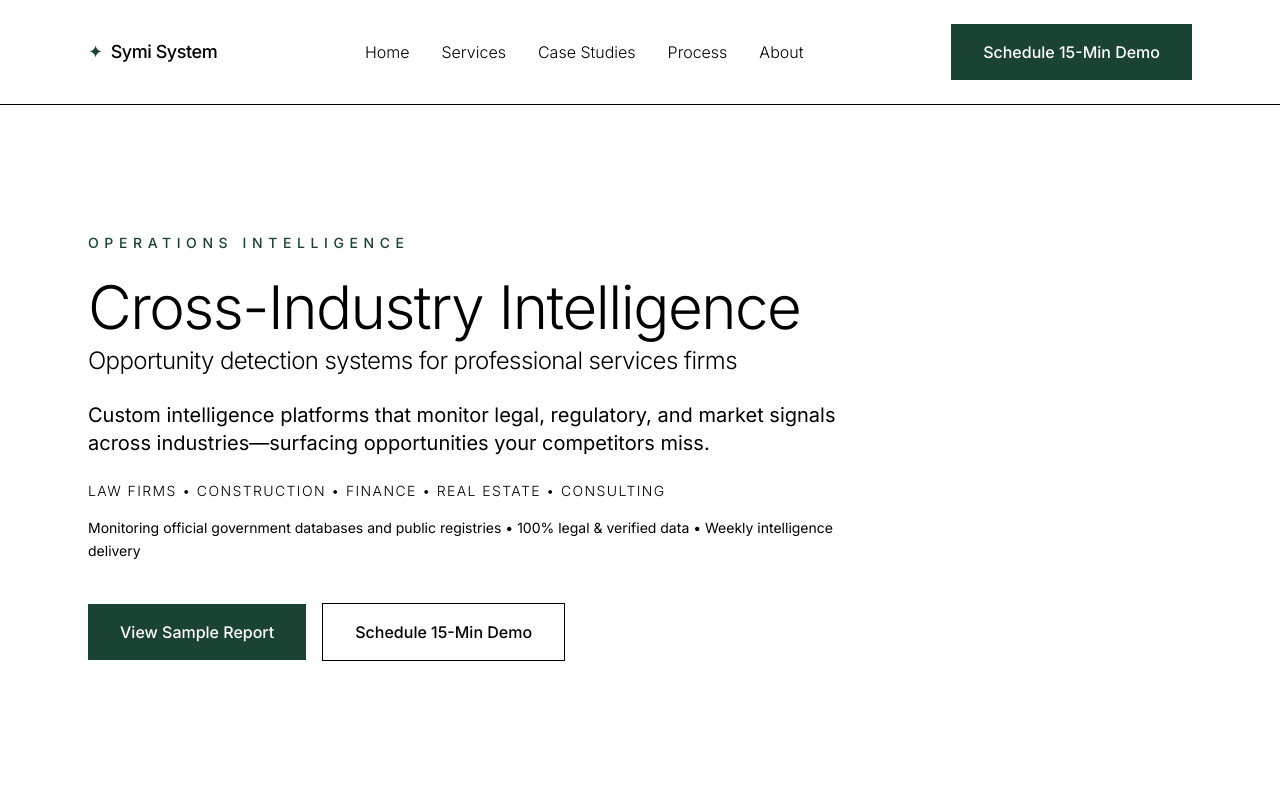
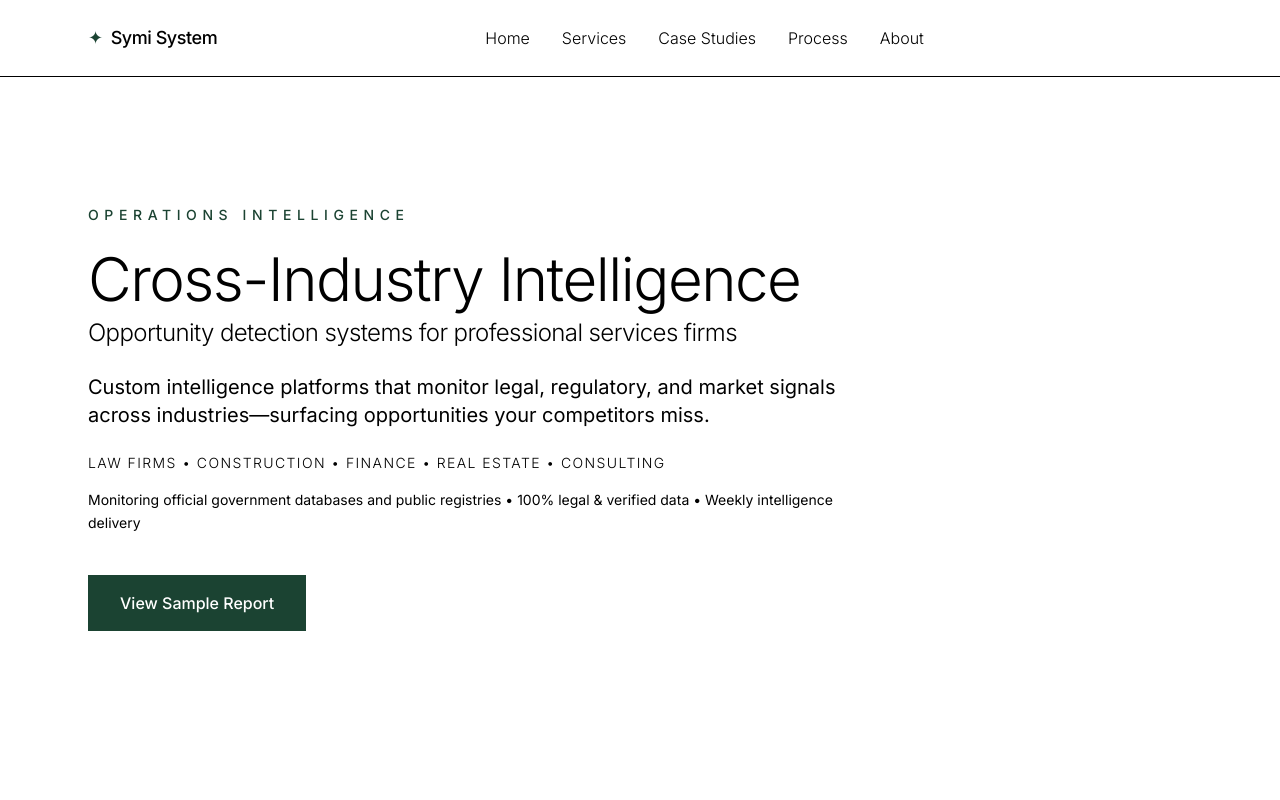
Before and after one commit to echofield/symi-final-project, a Next.js app: page / in a window 1280 px wide. Shown: the top 800 px of the page. Built offline with nearby package versions, Linux system fonts and the light colour scheme.

Commit message:
CTA: remove header demo button; update CTAs to /contact

```diff
--- a/src/app/about/page.js
+++ b/src/app/about/page.js
@@ -56,7 +56,7 @@ export default function AboutPage() {
               We collaborate with founders and operators who need software that mirrors their methodology and client
               experience.
             </p>
-            <Link href="/contact" className="btn btn-primary mt-6">Schedule 15-Min Demo</Link>
+            <Link href="/contact" className="btn btn-primary mt-6">Request Intelligence Analysis</Link>
           </div>
         </div>
       </section>
--- a/src/app/case-studies/page.js
+++ b/src/app/case-studies/page.js
@@ -83,7 +83,7 @@ export default function CaseStudiesPage() {
           <div className="rounded-none border border-black bg-white p-10 text-center">
             <h2 className="text-3xl font-light tracking-tight text-black">Build your cross-industry intelligence platform</h2>
             <p className="mt-4 text-lg text-black">We partner with professional services firms to surface opportunities across legal, regulatory, and market signals.</p>
-            <Link href="/contact" className="btn btn-primary mt-6">Schedule 15-Min Demo</Link>
+            <Link href="/contact" className="btn btn-primary mt-6">View Sample Report</Link>
           </div>
         </div>
       </section>
--- a/src/app/page.js
+++ b/src/app/page.js
@@ -79,7 +79,6 @@ export default function HomePage() {
             </motion.div>
             <motion.div variants={staggerItem} className="mt-10 flex flex-wrap items-center gap-4">
               <Link href="/contact" className="btn btn-primary">View Sample Report</Link>
-              <Link href="/contact" className="border border-black bg-white text-black hover:opacity-80 btn" >Schedule 15-Min Demo</Link>
             </motion.div>
           </motion.div>
         </div>
--- a/src/app/process/page.js
+++ b/src/app/process/page.js
@@ -60,7 +60,7 @@ export default function ProcessPage() {
             <p className="mt-4 text-lg text-black">
               Share where your process is breaking down and we’ll recommend a phased roadmap with clear deliverables.
             </p>
-            <Link href="/contact" className="btn btn-primary mt-6">Schedule 15-Min Demo</Link>
+            <Link href="/contact" className="btn btn-primary mt-6">Request Intelligence Analysis</Link>
           </div>
         </div>
       </section>
--- a/src/app/services/page.js
+++ b/src/app/services/page.js
@@ -79,7 +79,7 @@ export default function ServicesPage() {
           <div className="rounded-none border border-black bg-white p-10 text-center">
             <h2 className="text-3xl font-light tracking-tight text-black">Ready to see a sample report?</h2>
             <p className="mt-4 text-lg text-black">Request a free sample intelligence report tailored to your sector.</p>
-            <Link href="/contact" className="btn btn-primary mt-6">Schedule 15-Min Demo</Link>
+            <Link href="/contact" className="btn btn-primary mt-6">Request Intelligence Analysis</Link>
           </div>
         </div>
       </section>
--- a/src/components/SiteHeader.js
+++ b/src/components/SiteHeader.js
@@ -25,9 +25,7 @@ export default function SiteHeader() {
             </Link>
           ))}
         </nav>
-        <div className="flex items-center gap-4">
-          <Link href="/contact" className="btn btn-primary">Schedule 15-Min Demo</Link>
-        </div>
+        <div className="flex items-center gap-4" />
       </div>
     </header>
   );
```
